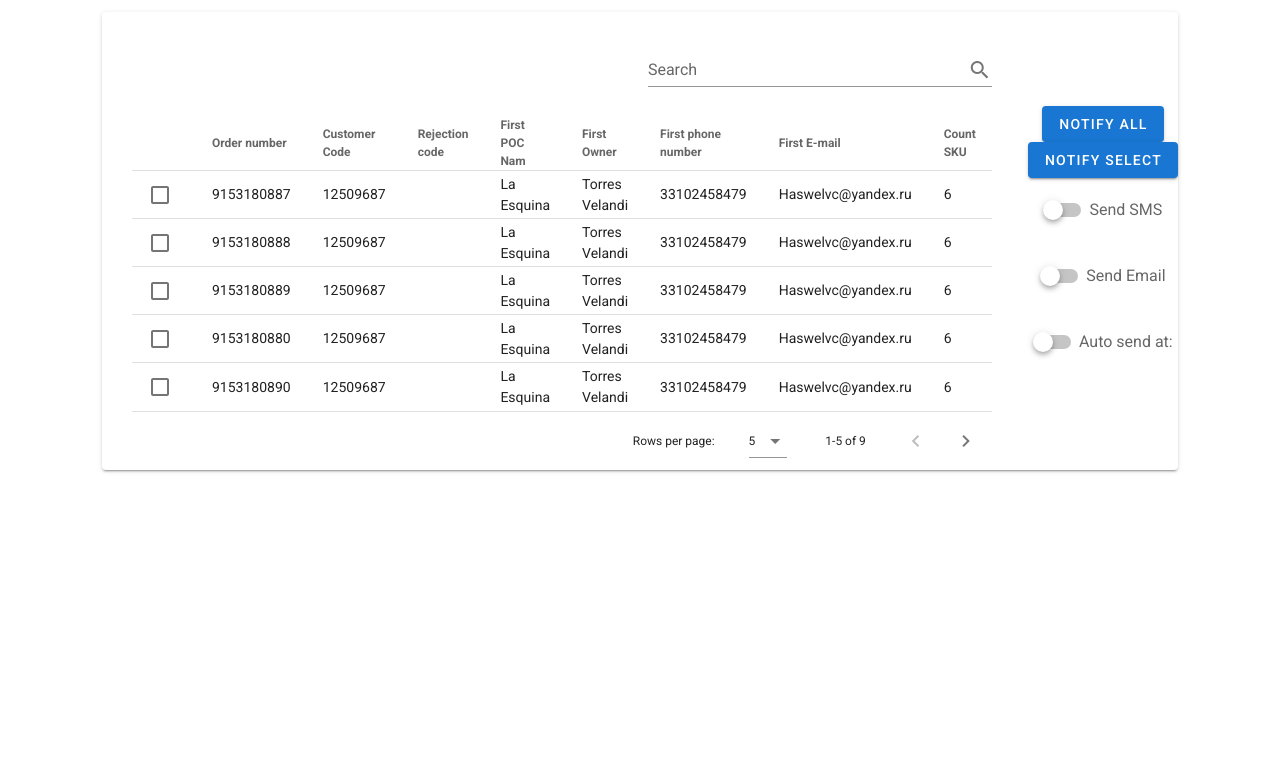
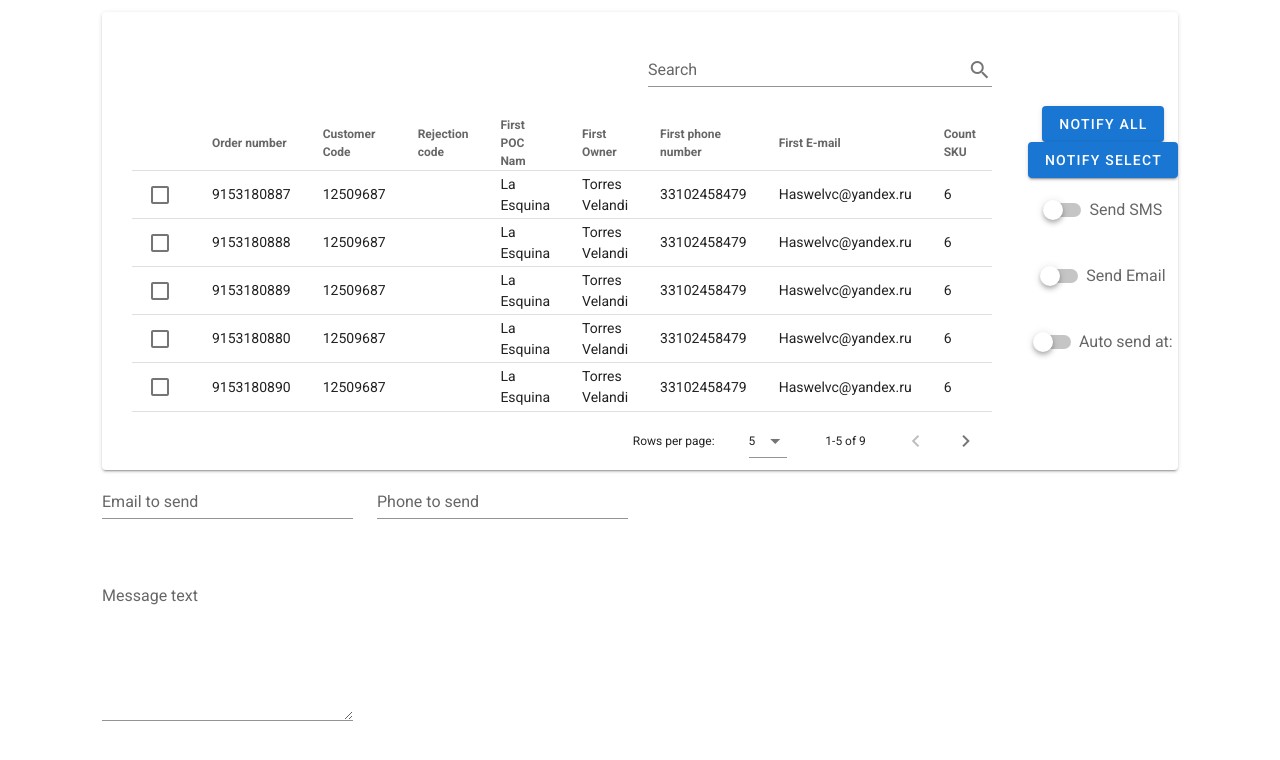
Before and after one commit to WebN0name/admin_TS, a Vue app: page /#/ in a window 1280 px wide. Shown: the top 760 px of the page. Built offline with nearby package versions, Linux system fonts and the light colour scheme.

Commit message:
feat: add selected message

```diff
--- a/src/views/Home.vue
+++ b/src/views/Home.vue
@@ -1,6 +1,6 @@
 <template>
   <div class="home">
-    <div class="container">
+    <v-container fluid>
       <v-card>
         <div class="header-block">
           <div class="table">
@@ -39,7 +39,26 @@
           </div>
         </div>
       </v-card>
-    </div>
+        <v-row>
+          <v-col cols="12" md="6">
+            <v-row>
+              <v-col cols="12" md="6">
+                <v-text-field v-model="emailToSend" label="Email to send" readonly></v-text-field>
+              </v-col>
+              <v-col cols="12" md="6">
+                <v-text-field v-model="phoneToSend" label="Phone to send" readonly></v-text-field>
+              </v-col>
+              <v-col cols="12" md="6">
+                <v-textarea
+                  v-model="messageSendTo"
+                  name="message"
+                  label="Message text"
+                ></v-textarea>
+              </v-col>
+            </v-row>
+          </v-col>
+        </v-row>
+      </v-container>
   </div>
 </template>
 
@@ -51,6 +70,9 @@ export default {
   data: () => ({
     search: '',
     selected: [],
+    emailToSend: null,
+    phoneToSend: null,
+    messageSendTo: null,
     headers: [
       {
         text: 'Order number',
@@ -186,7 +208,20 @@ export default {
         countSKU: 6
       }
     ]
-  })
+  }),
+  watch: {
+    selected () {
+      if (this.selected[0]) {
+        this.emailToSend = this.selected[0].firstEmail
+        this.phoneToSend = this.selected[0].firstPhone
+        this.messageSendTo = 'message'
+      } else {
+        this.emailToSend = null
+        this.phoneToSend = null
+        this.messageSendTo = null
+      }
+    }
+  }
 }
 </script>
 
```
